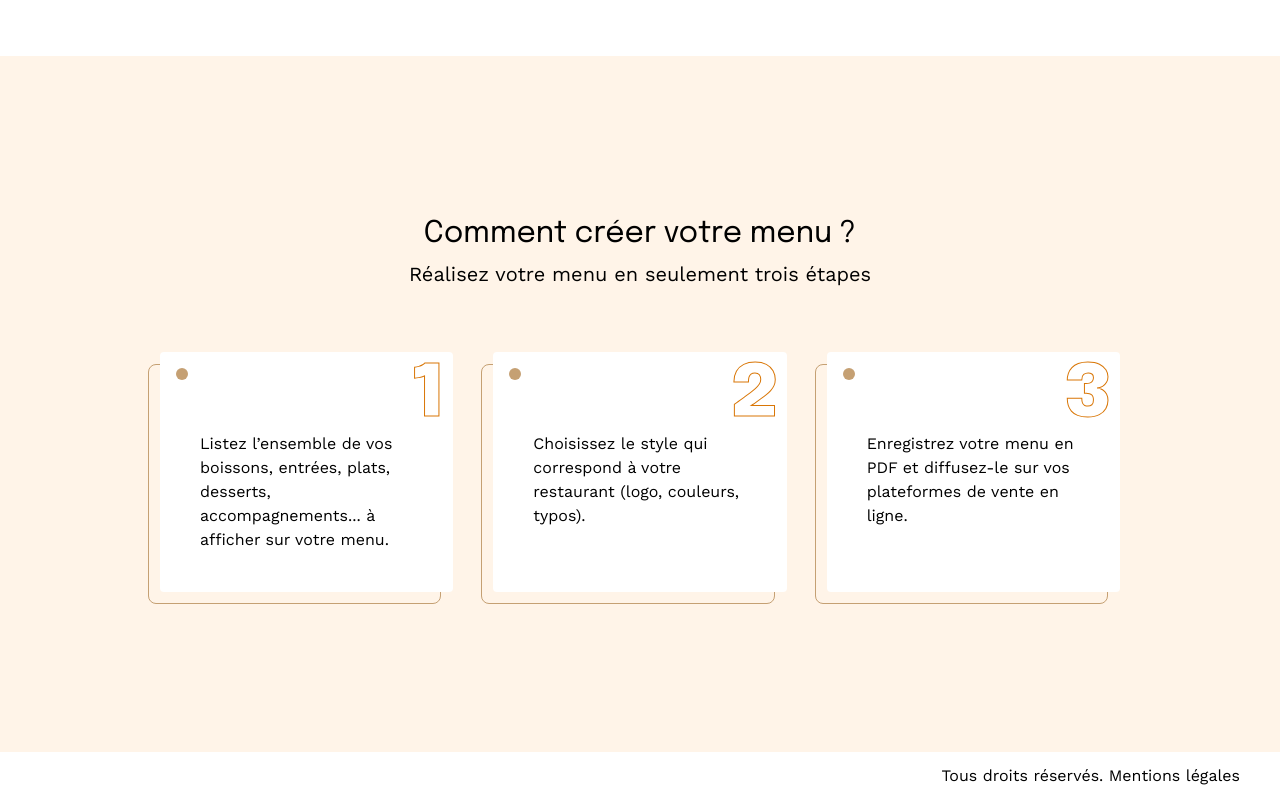
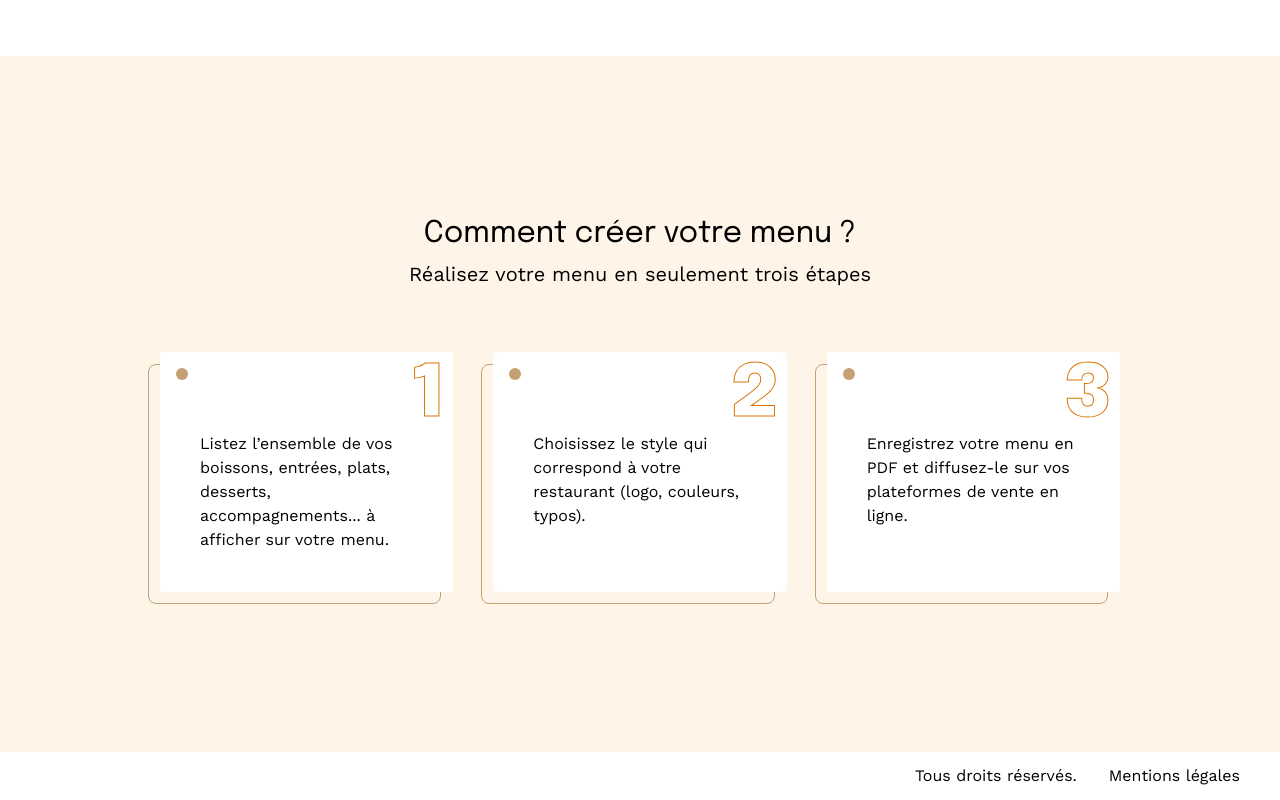
Before and after one commit to helldeal/Qwenta, a React (Vite) app: page / in a window 1280 px wide. Shown: the part 1405-2205 px from the top of the page. Built offline with nearby package versions, Linux system fonts and the light colour scheme.

Commit message:
fix dashboard content

```diff
--- a/src/routes/Dashboard.tsx
+++ b/src/routes/Dashboard.tsx
@@ -54,16 +54,11 @@ export default function Dashboard() {
           <div className="flex flex-row justify-between w-full gap-5">
             {additionalItems.map((item) => (
               <div
-                className="bg-white flex w-[295px] flex-col rounded-xl"
+                className="bg-white flex w-full flex-col rounded-xl"
                 key={item.text}
               >
-                <img
-                  src={item.image}
-                  alt="illustration"
-                  width={295}
-                  className=""
-                />
-                <p className="text-base px-5 py-3">{item.text}</p>
+                <img src={item.image} alt="illustration" className="w-full" />
+                <p className="text-base px-10 py-8">{item.text}</p>
               </div>
             ))}
           </div>
--- a/src/routes/OnBoarding.tsx
+++ b/src/routes/OnBoarding.tsx
@@ -109,8 +109,9 @@ export default function OnBoarding() {
           </div>
         </div>
       </div>
-      <div className=" bg-white p-3 pr-10">
-        <p className="text-right">Tous droits réservés. Mentions légales</p>
+      <div className=" bg-white p-3 pr-10 flex flex-row justify-end gap-8">
+        <p>Tous droits réservés. </p>
+        <p>Mentions légales</p>
       </div>
     </div>
   );
```
